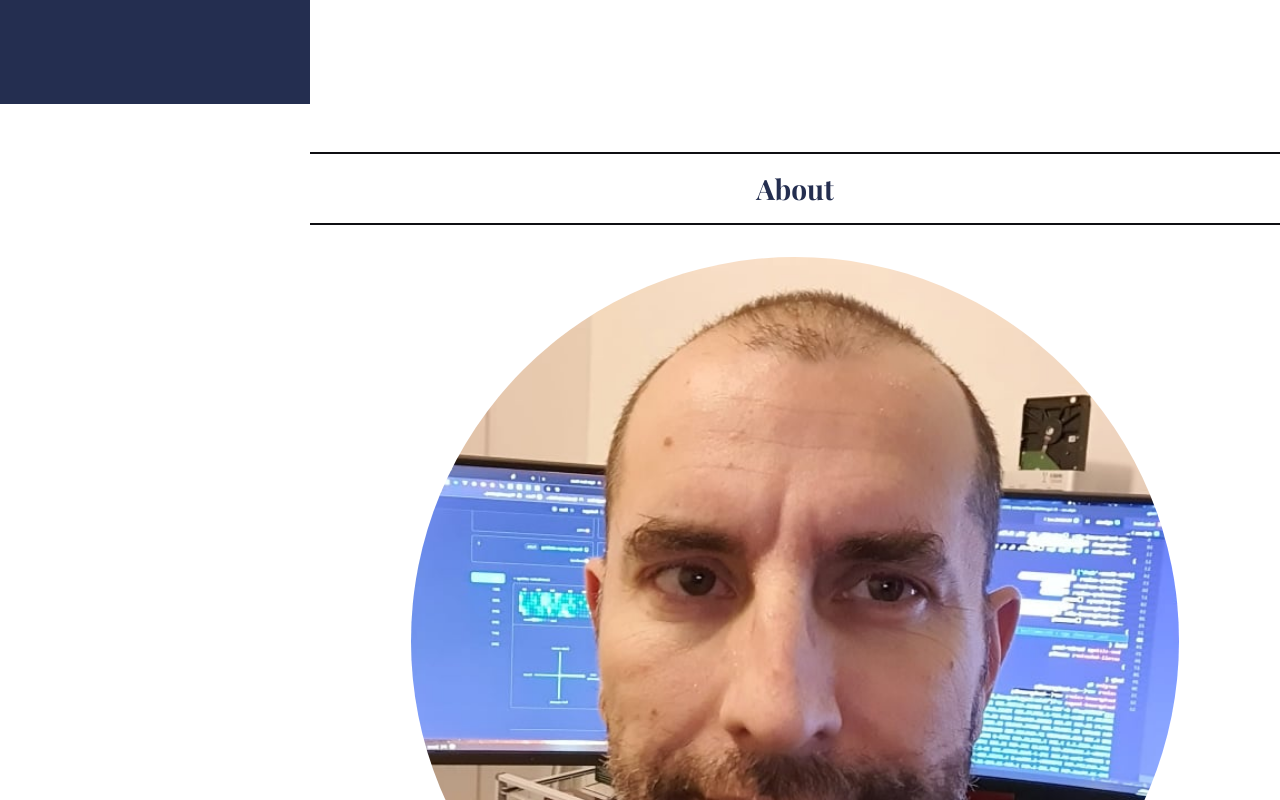
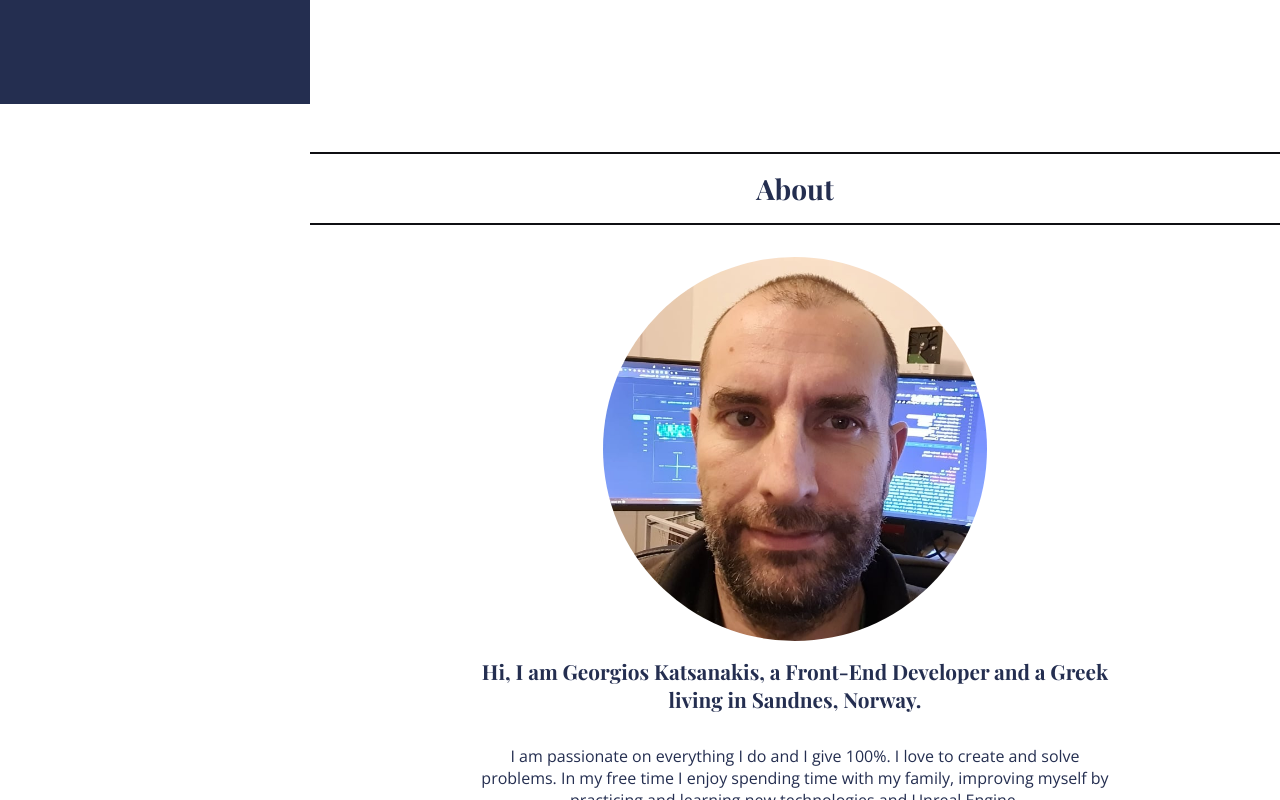
Before and after one commit to kronosGR/9-portfolio-2-reactjs, a React (Create React App) app: page / in a window 1280 px wide. Shown: the part 680-1480 px from the top of the page. Built offline with nearby package versions, Linux system fonts and the light colour scheme.

Commit message:
finished about

```diff
--- a/src/Components/Parts/About.jsx
+++ b/src/Components/Parts/About.jsx
@@ -8,10 +8,11 @@ const About = () => {
   return (
     <div id='about' className={styles.container}>
       <Title text='About' />
+      <div className={styles.wrapper}>
         <img className={styles.image} src='/images/me.jpg' alt='kronos' />
         <span className={styles.intro}>
-        Hi, I am Georgios Katsanakis, a Front-End Developer and a Greek living in Sandnes,
-        Norway.
+          Hi, I am Georgios Katsanakis, a Front-End Developer and a Greek living in
+          Sandnes, Norway.
         </span>
 
         <span className={styles.details}>
@@ -26,6 +27,7 @@ const About = () => {
         </span>
         <Skills />
       </div>
+    </div>
   );
 };
 
--- a/src/Components/Parts/About.module.css
+++ b/src/Components/Parts/About.module.css
@@ -1,4 +1,5 @@
-.container {
+.container,
+.wrapper {
   display: flex;
   flex-direction: column;
   align-items: center;
@@ -7,8 +8,8 @@
 
 .image {
   border-radius: 50%;
-  width: 60vw;
-  height: 60vw;
+  width: 50vw;
+  height: 50vw;
   object-fit: cover;
 }
 
@@ -29,3 +30,14 @@
   font-style: italic;
   padding: 0 1rem;
 }
+
+@media screen and (min-width: 760px) {
+  .wrapper {
+    width: 70%;
+  }
+
+  .image {
+    width: 30vw;
+    height: 30vw;
+  }
+}
```
Lines whose indentation alone changed are shown as unchanged.
